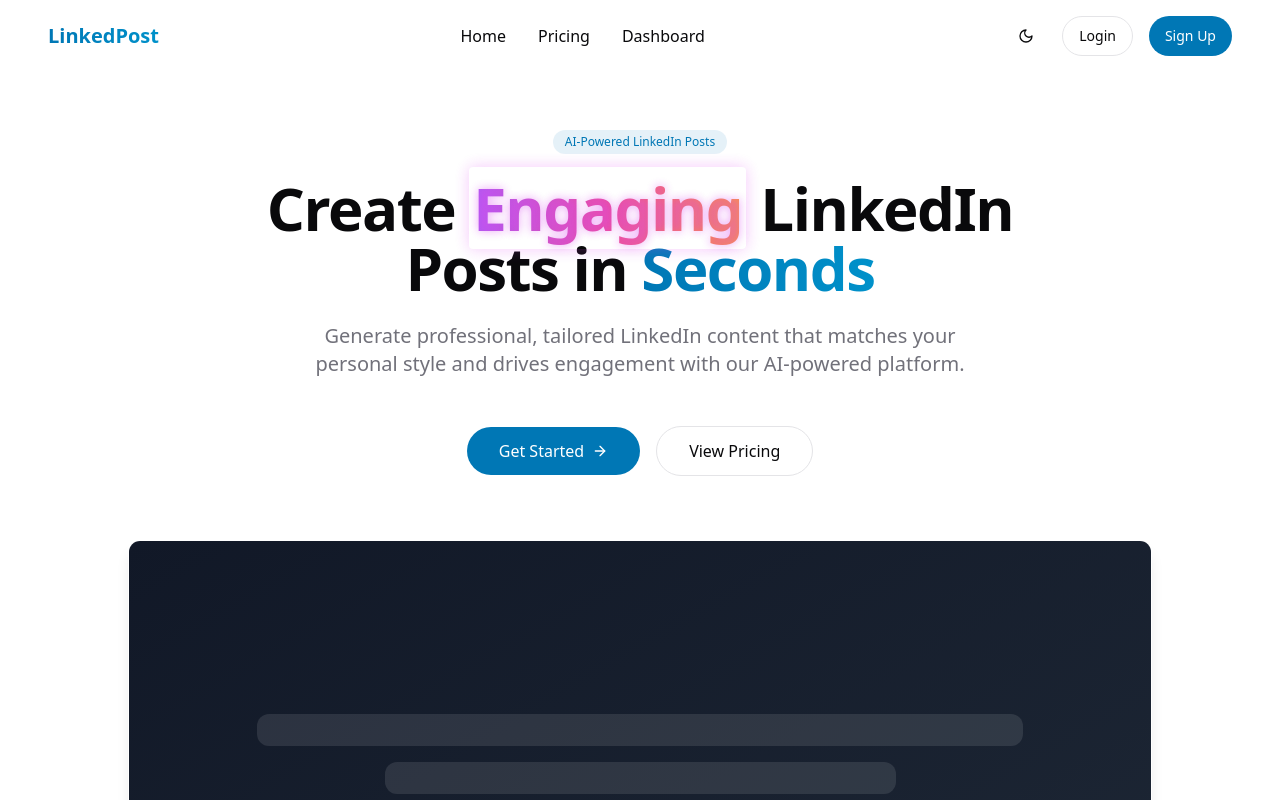
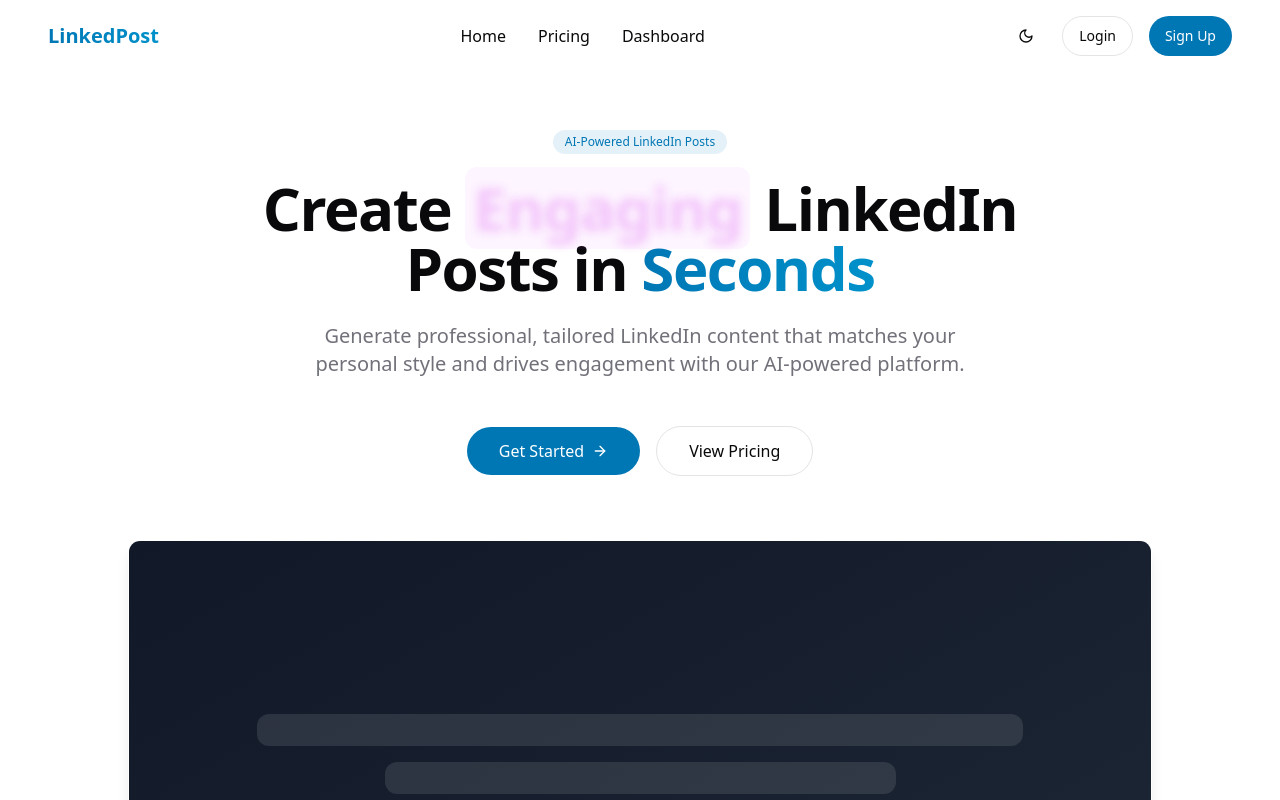
Before and after one commit to preetx77/linkedin-payment, a React (Vite) app: page / in a window 1280 px wide. Shown: the top 800 px of the page. Built offline with nearby package versions, Linux system fonts and the light colour scheme.

Commit message:
Fix visual glitch in HeroSection
Corrected the appearance of the element around the word "Engaging" in the HeroSection to ensure rounded corners.

```diff
--- a/src/components/HeroSection.tsx
+++ b/src/components/HeroSection.tsx
@@ -21,9 +21,10 @@ const HeroSection = () => {
 
           <h1 className="text-4xl md:text-5xl lg:text-6xl font-bold tracking-tight mb-6 animate-fade-in" style={{ animationDelay: '100ms' }}>
             Create <span className="relative bg-gradient-to-r from-purple-500 via-pink-500 to-orange-400 bg-clip-text text-transparent animate-pulse-subtle px-1" style={{
-              textShadow: '0 0 10px rgba(217, 70, 239, 0.5)',
-              boxShadow: '0 0 15px rgba(217, 70, 239, 0.3)',
-              borderRadius: '4px'
+              textShadow: '0 0 10px rgba(217, 70, 239, 0.3)',
+              background: 'rgba(217, 70, 239, 0.05)',
+              borderRadius: '12px',
+              padding: '0 8px'
             }}>Engaging</span> LinkedIn Posts in <span className="text-gradient">Seconds</span>
           </h1>
 
```
